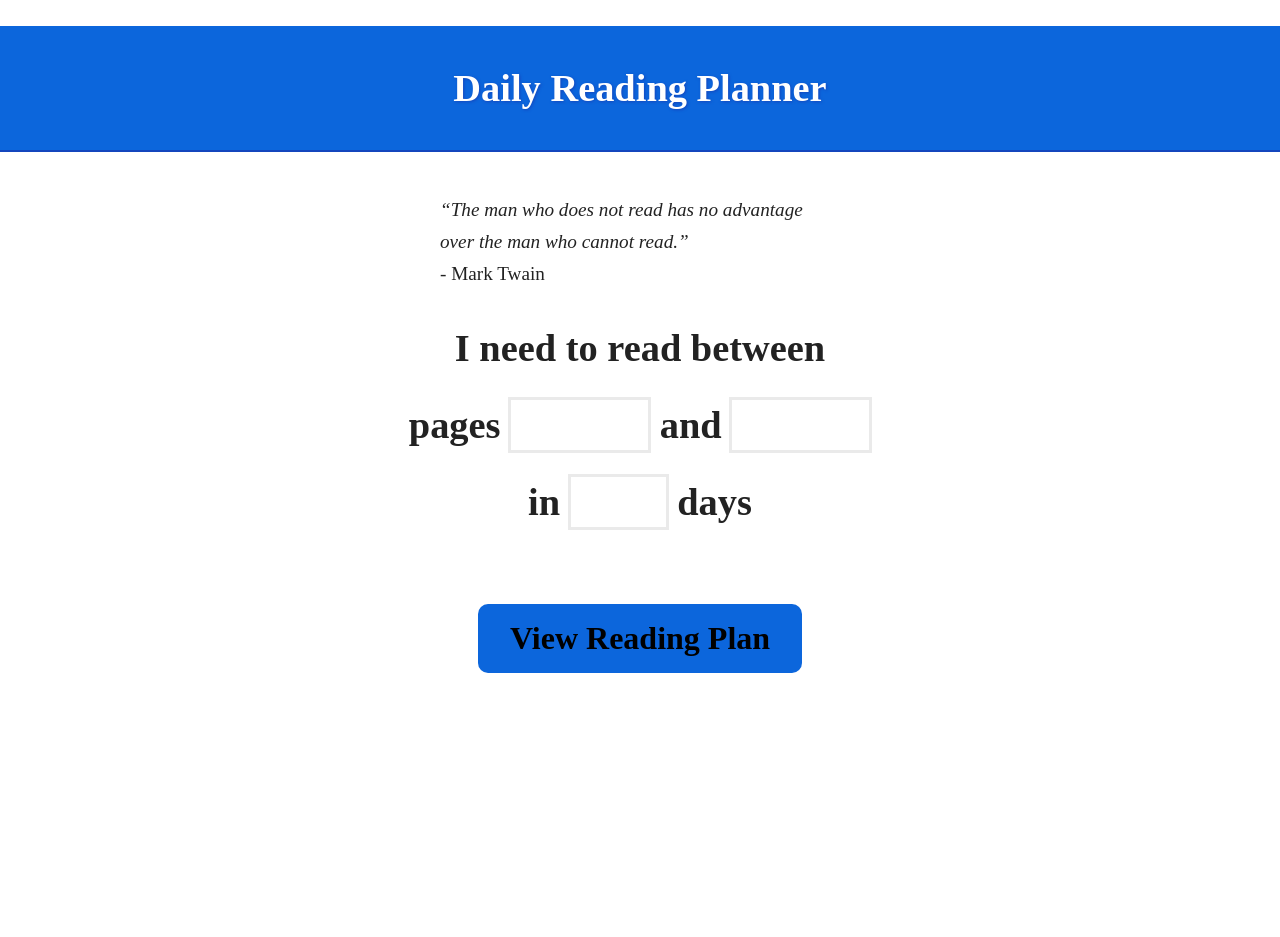
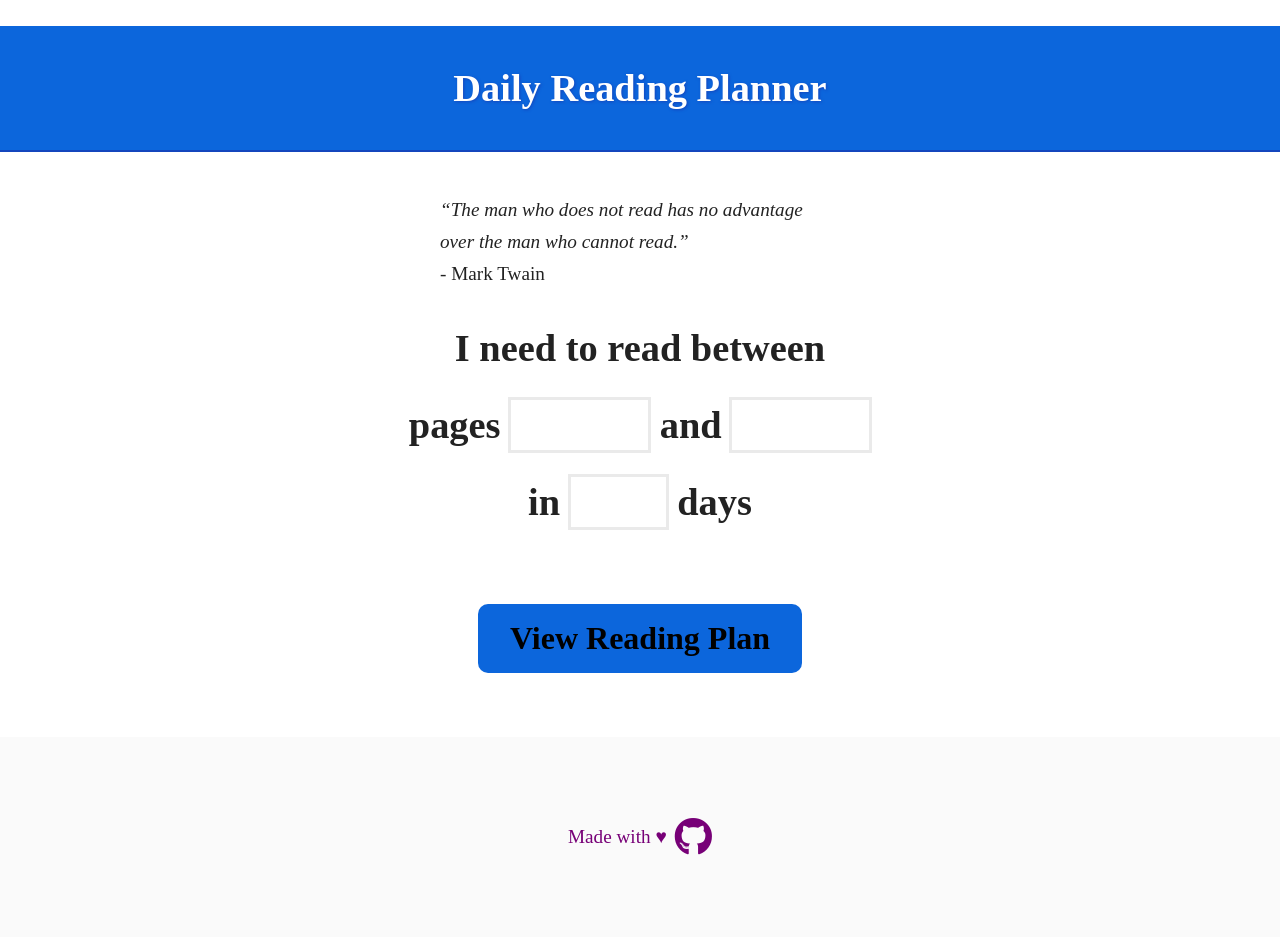
Before and after one commit to Tiffufu/reading-calculator, a website built with Parcel: page index.html in a window 1280 px wide. Before the commit the page ends 800 px from the top, so only its background shows below. Built offline with nearby package versions, Linux system fonts and the light colour scheme; some icons are missing.

Commit message:
Added footer

```diff
--- a/css/main.css
+++ b/css/main.css
@@ -88,7 +88,7 @@ textarea {
    ========================================================================== */
 
 :root {
-  --main-color: #0C66DC;
+  --main-color: #0c66dc;
   --shadow: #1446bd;
   --input-border: #eaeaea;
 }
@@ -96,7 +96,6 @@ textarea {
 body {
   font-size: 1.2rem;
   background: #ffffff;
-
 }
 
 h1 {
@@ -132,8 +131,7 @@ h1 {
   font-size: 2em;
 }
 
-
-input[type=text],
+input[type='text'],
 textarea {
   outline: 2px solid var(--input-border);
   padding: 3px 0px 3px 3px;
@@ -141,7 +139,7 @@ textarea {
   border: 1px solid var(--input-border);
 }
 
-input[type=text]:focus,
+input[type='text']:focus,
 textarea:focus {
   box-shadow: 0 0 5px rgba(81, 203, 238, 1);
   padding: 3px 0px 3px 3px;
@@ -162,6 +160,27 @@ input {
   border-radius: 10px;
   margin-bottom: 2em;
   margin-top: 2em;
+}
+
+/* Footer */
+footer {
+  display: flex;
+  height: 12.5rem;
+  justify-content: center;
+  align-items: center;
+
+  background-color: #fafafa;
+  color: #770077;
+  line-height: normal;
+}
+
+footer p {
+  margin: 0;
+}
+
+footer i {
+  /* font-size: 2rem; */
+  margin-left: 0.5rem;
 }
 
 /* ==========================================================================
@@ -238,7 +257,7 @@ input {
 
 .clearfix::before,
 .clearfix::after {
-  content: " ";
+  content: ' ';
   display: table;
 }
 
@@ -286,20 +305,20 @@ input {
   }
 
   a[href]::after {
-    content: " (" attr(href) ")";
+    content: ' (' attr(href) ')';
   }
 
   abbr[title]::after {
-    content: " (" attr(title) ")";
+    content: ' (' attr(title) ')';
   }
 
   /*
    * Don't show links that are fragment identifiers,
    * or use the `javascript:` pseudo protocol
    */
-  a[href^="#"]::after,
-  a[href^="javascript:"]::after {
-    content: "";
+  a[href^='#']::after,
+  a[href^='javascript:']::after {
+    content: '';
   }
 
   pre {
--- a/index.html
+++ b/index.html
@@ -15,6 +15,9 @@
     <link rel="manifest" href="site.webmanifest">
     <link rel="apple-touch-icon" href="icon.png">
     <!-- Place favicon.ico in the root directory -->
+
+    <!-- Font Awesome -->
+    <link rel="stylesheet" href="https://use.fontawesome.com/releases/v5.15.4/css/all.css" integrity="sha384-DyZ88mC6Up2uqS4h/KRgHuoeGwBcD4Ng9SiP4dIRy0EXTlnuz47vAwmeGwVChigm" crossorigin="anonymous">
 
     <link rel="stylesheet" href="css/normalize.css">
     <link rel="stylesheet" href="
@@ -38,12 +41,20 @@ https://cdnjs.cloudflare.com/ajax/libs/twitter-bootstrap/3.3.7/css/bootstrap.min
         <br>
         <button class="btn btn-primary calculate-btn" onclick="calculatePageAmount();">View Reading Plan</button>
         </b>
+
+
     </div>
+
+    <footer>
+        <p>Made with &hearts; </p> <i class="fab fa-github fa-2x"></i>
+    </footer>
 
     <div class="col-md-12">
         <div id="result"></div>
         <div id="plan"></div>
     </div>
+
+
 
     <script src="js/vendor/modernizr-3.11.2.min.js"></script>
     <script src="js/plugins.js"></script>
@@ -58,4 +69,6 @@ https://cdnjs.cloudflare.com/ajax/libs/twitter-bootstrap/3.3.7/css/bootstrap.min
     <script src="https://www.google-analytics.com/analytics.js" async></script>
 </body>
 
+
+
 </html>
```
